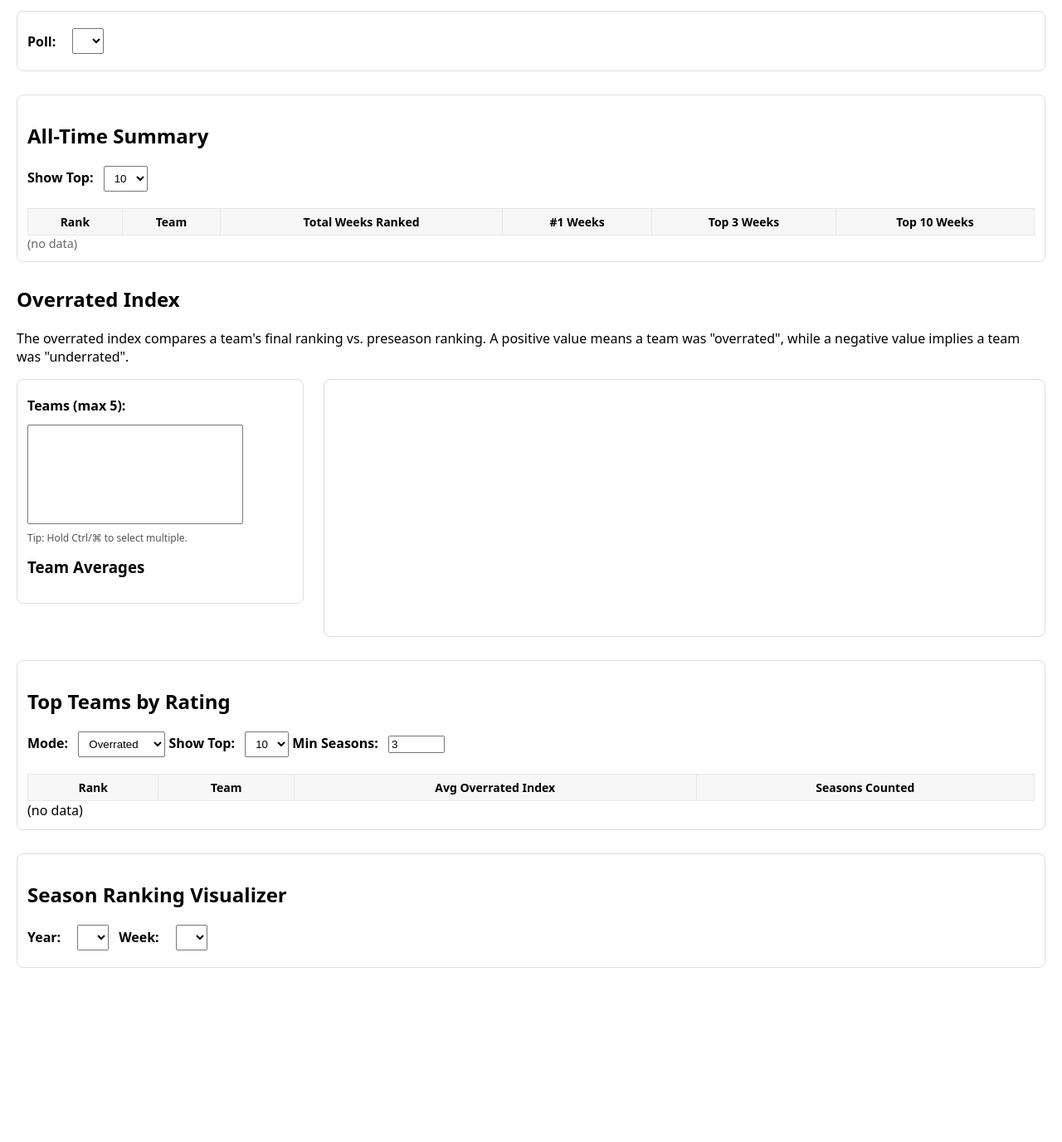
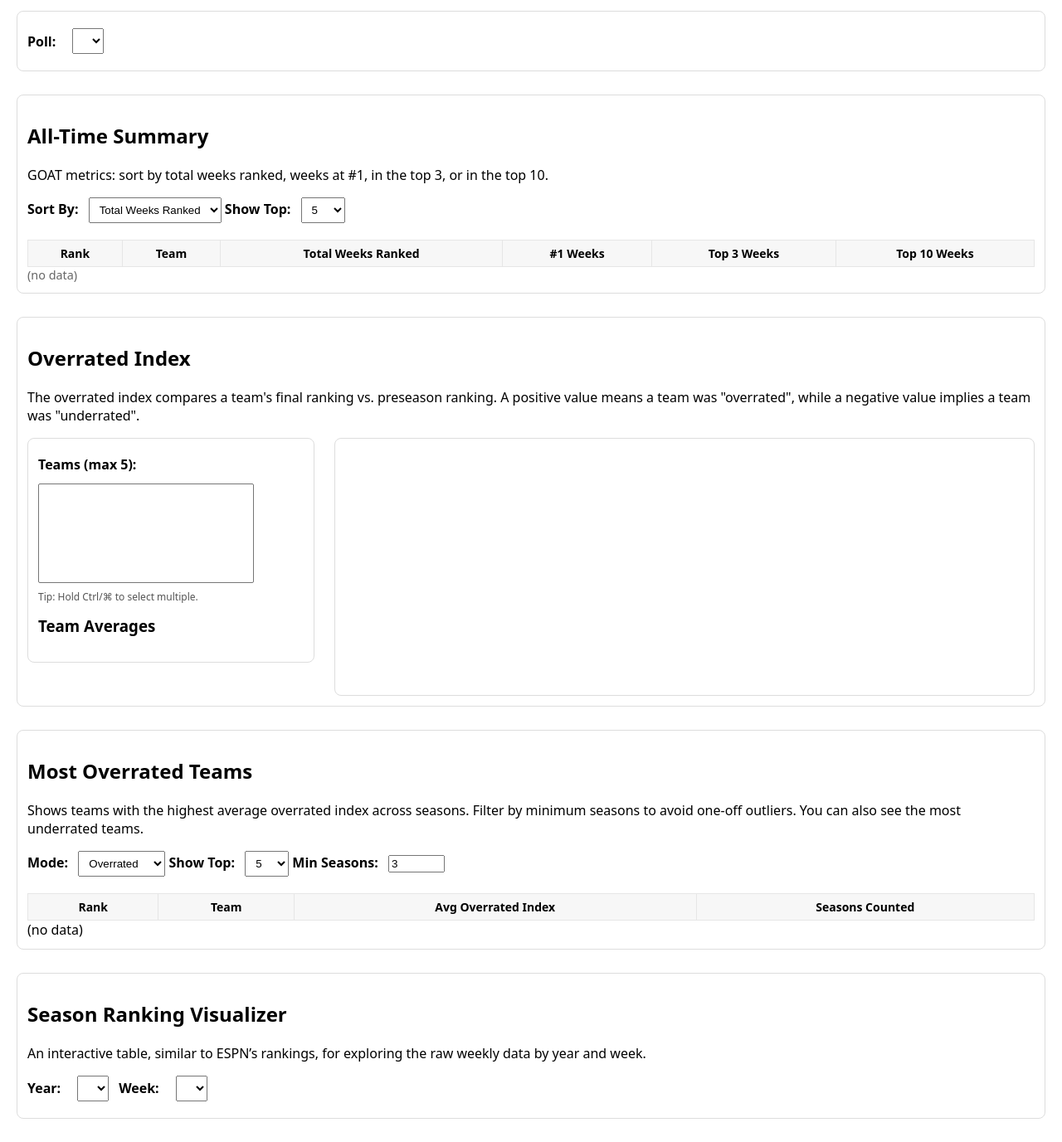
Before and after one commit to ChrisHein25/rank-history, a plain HTML site: page frontend/index.html in a window 1280 px wide. Shown: the part 105-1482 px from the top of the page at 83% size. Before the commit the page ends 1300 px from the top, so only its background shows below. Drawn offline with nearby package versions, Linux system fonts and the light colour scheme; no server answers.

Commit message:
improved mvp stable

```diff
--- a/frontend/app.js
+++ b/frontend/app.js
@@ -157,6 +157,8 @@ class AppState {
     this.week = null; // stores week_pk now
     this.teams = new Set();
     this.maxTeams = 5;
+
+    this.alltimeSort = 'total_weeks_ranked';
   }
 }
 
@@ -206,7 +208,14 @@ class App {
 
   initEvents() {
 
+    // All Time table
+    this.alltimeSort = document.getElementById('alltimeSort');
     this.alltimeCount.addEventListener('change', () => this.renderAlltime());
+    this.alltimeSort.addEventListener('change', () => {
+      this.state.alltimeSort = this.alltimeSort.value;
+      this.renderAlltime();
+    });
+
 
 
     // Poll selector
@@ -296,9 +305,15 @@ class App {
       if (!poll) return;
 
       const limit = Number(this.alltimeCount.value) || 20;
-      const rows = this.store.getAlltimeStats(poll).slice(0, limit);
+      const rows = this.store.getAlltimeStats(poll);
 
-      if (!rows.length) {
+      // apply dynamic sort
+      const sortKey = this.state.alltimeSort;
+      rows.sort((a, b) => (b[sortKey] || 0) - (a[sortKey] || 0));
+
+      const topRows = rows.slice(0, limit);
+
+      if (!topRows.length) {
         this.alltimeTable.style.display = 'none';
         this.alltimeEmpty.style.display = '';
         return;
@@ -306,7 +321,7 @@ class App {
 
       this.alltimeEmpty.style.display = 'none';
       this.alltimeTable.style.display = '';
-      this.alltimeTbody.innerHTML = rows.map((r, i) => `
+      this.alltimeTbody.innerHTML = topRows.map((r, i) => `
         <tr>
           <td>${i + 1}</td>
           <td>${r.team_name}</td>
@@ -317,6 +332,7 @@ class App {
         </tr>
       `).join('');
     }
+
 
 
   renderTopOverrated() {
--- a/frontend/index.html
+++ b/frontend/index.html
@@ -26,7 +26,7 @@
   </style>
 </head>
 <body>
-  <h1>NCAA College Football Rankings Explorer</h1>
+  <h1>FBS College Football Rankings Explorer</h1>
   <p>
     Data from <a href="https://www.espn.com/college-football/rankings" target="_blank">ESPN</a>, 2004–2024 (for now)
   </p>
@@ -45,10 +45,22 @@
   <!-- All Time Summary -->
   <section class="card">
     <h2>All-Time Summary</h2>
+    <p>
+      GOAT metrics: sort by total weeks ranked, weeks at #1, in the top 3, or in the top 10.
+    </p>
+    <label for="alltimeSort">Sort By:</label>
+    <select id="alltimeSort">
+      <option value="total_weeks_ranked" selected>Total Weeks Ranked</option>
+      <option value="weeks_at_number_one">#1 Weeks</option>
+      <option value="weeks_in_top_3">Top 3 Weeks</option>
+      <option value="weeks_in_top_10">Top 10 Weeks</option>
+    </select>
+
 
     <label for="alltimeCount">Show Top:</label>
     <select id="alltimeCount">
-      <option value="10" selected>10</option>
+      <option value="5" selected>5</option>
+      <option value="10">10</option>
       <option value="20">20</option>
       <option value="50">50</option>
     </select>
@@ -71,7 +83,7 @@
 
 
   <!-- Overrated Index Explorer -->
-  <section id="overrated-explorer">
+  <section id="overrated-explorer" class="card">
     <h2>Overrated Index</h2>
     <p>
       The overrated index compares a team's final ranking vs. preseason ranking.
@@ -108,7 +120,12 @@
 
   <!-- Top Overrated Index Table -->
   <section class="card">
-  <h2>Top Teams by Rating</h2>
+  <h2>Most Overrated Teams</h2>
+  <p>
+    Shows teams with the highest average overrated index across seasons.
+    Filter by minimum seasons to avoid one-off outliers.
+    You can also see the most underrated teams.
+  </p>
   <label for="topMode">Mode:</label>
   <select id="topMode">
     <option value="overrated" selected>Overrated</option>
@@ -117,7 +134,8 @@
 
   <label for="topOverratedCount">Show Top:</label>
   <select id="topOverratedCount">
-    <option value="10" selected>10</option>
+    <option value="5" selected>5</option>
+    <option value="10">10</option>
     <option value="20">20</option>
     <option value="30">30</option>
   </select>
@@ -141,6 +159,9 @@
   <!-- Season Ranking Visualizer -->
   <section id="season-visualizer" class="card">
     <h2>Season Ranking Visualizer</h2>
+    <p>
+      An interactive table, similar to ESPN’s rankings, for exploring the raw weekly data by year and week.
+    </p>
     <div class="controls">
       <label for="yearSelect">Year:</label>
       <select id="yearSelect"></select>
```
